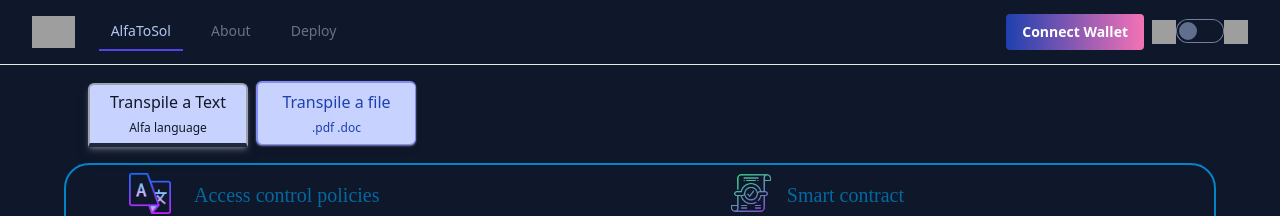
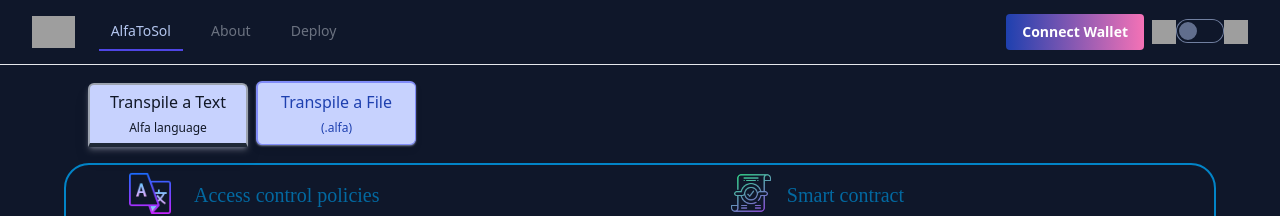
Before and after one commit to lamiae8/transpiler-frontend, a React (Create React App) app: page / in a window 1280 px wide. Shown: the top 216 px of the page. Built offline with nearby package versions, Linux system fonts and the light colour scheme; grey boxes are pictures that could not be loaded.

Commit message:
dag&drop

```diff
--- a/src/component/DragDropFile.jsx
+++ b/src/component/DragDropFile.jsx
@@ -1,7 +1,8 @@
 import React, { useState } from "react";
 import { FileUploader } from "react-drag-drop-files";
+import fileimg from '../images/icons8-fichier-64.png'
 
-const fileTypes = ["JPG"];
+const fileTypes = ["alfa"];
 
 function DragDropFile() {
   const [file, setFile] = useState(null);
@@ -10,9 +11,16 @@ function DragDropFile() {
     setFile(file);
   };
 
-  const chidrenElem=<p className="">drag and drop<br/>{file==null ? '' : file.name}</p>
+  const chidrenElem= <>
+  <div class="flex flex-col justify-center items-center pt-5 pb-6 cursor-pointer h-96 ">
+                        <svg aria-hidden="true" class="mb-3 w-10 h-10 text-gray-400" fill="none" stroke="currentColor" viewBox="0 0 24 24" xmlns="http://www.w3.org/2000/svg"><path stroke-linecap="round" stroke-linejoin="round" stroke-width="2" d="M7 16a4 4 0 01-.88-7.903A5 5 0 1115.9 6L16 6a5 5 0 011 9.9M15 13l-3-3m0 0l-3 3m3-3v12"></path></svg>
+                        <p class="mb-2 text-sm text-gray-500 dark:text-gray-400"><span class="font-semibold">Click to upload</span> or drag and drop your file</p>
+                        <p class="text-xs text-gray-500 dark:text-gray-400">(.alfa)</p><br/>{file==null ? '' :  file.name }
+                    </div>
+  </>
   return (
-    <FileUploader maxSize="4" children={chidrenElem} classes="w-full" handleChange={handleChange} name="file" types={fileTypes} />
+    <FileUploader maxSize="4" children={chidrenElem} classes="justify-center items-center w-full" handleChange={handleChange} name="file" types={fileTypes} />
+
   );
 }
 
--- a/src/component/panel.jsx
+++ b/src/component/panel.jsx
@@ -42,7 +42,7 @@ const panel = (props) => {
           {
             props.switchType === 'file'
             &&
-            <div className="cursor-pointer ml-3 mr-3 w-5/6 h-full panelchild border-2 border border-sky-600 rounded-3xl">
+            <div className=" cursor-pointer ml-3 mr-3 w-5/6 h-full panelchild border-2 border border-sky-600 rounded-3xl">
               <DragDropFile />
             </div>
             // <div className="w-5/6 flex panelchild mr-3 ml-3 border-2 border-sky-600">
--- a/src/component/switchButton.jsx
+++ b/src/component/switchButton.jsx
@@ -23,7 +23,7 @@ const SwitchButton = (props) => {
 
         <button className={switchtype==='file' ? BUTTON_STYLING_FOCUS : BUTTON_STYLING}  onClick={(event)=>{switchToTextOrFile(event,"file")}} >
           {" "}
-          Transpile a file <br /> <span className="text-xs">.pdf .doc</span>
+          Transpile a File <br /> <span className="text-xs">(.alfa)</span>
         </button>
 
       </div>
```
